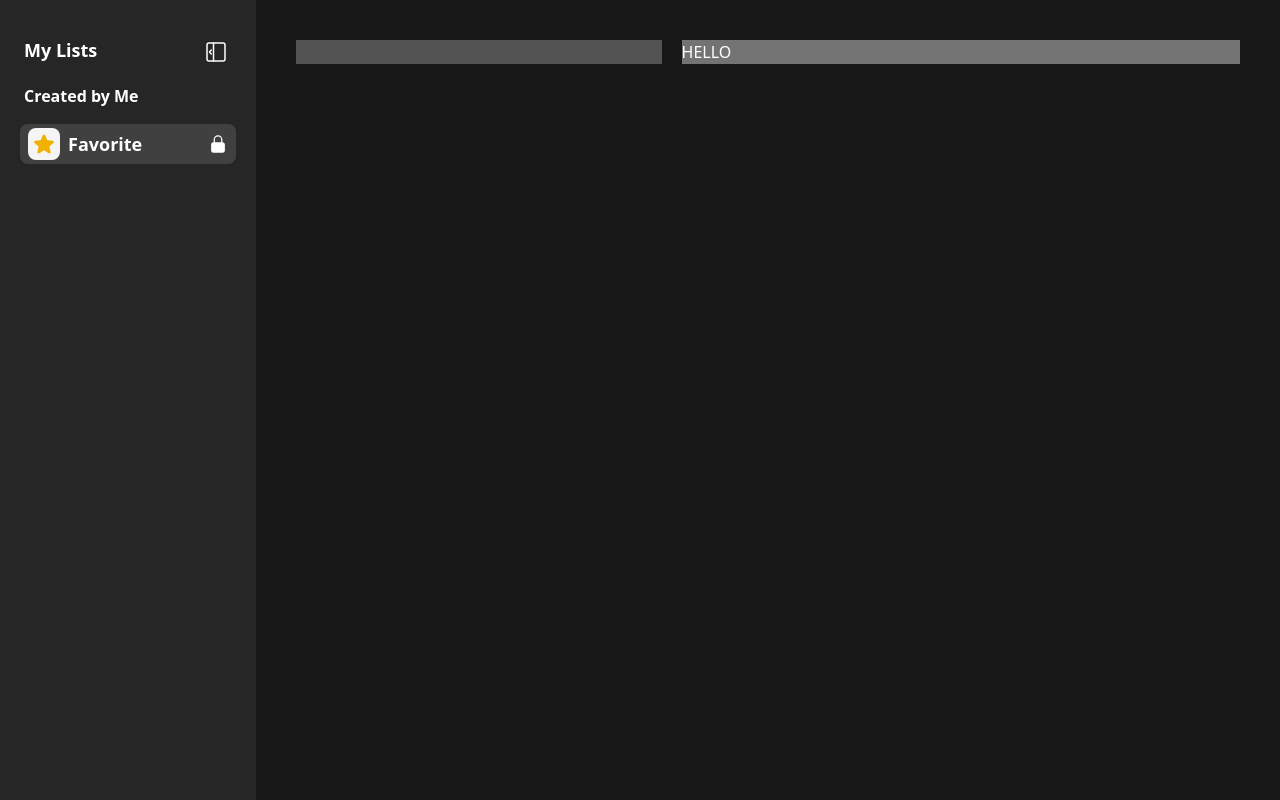
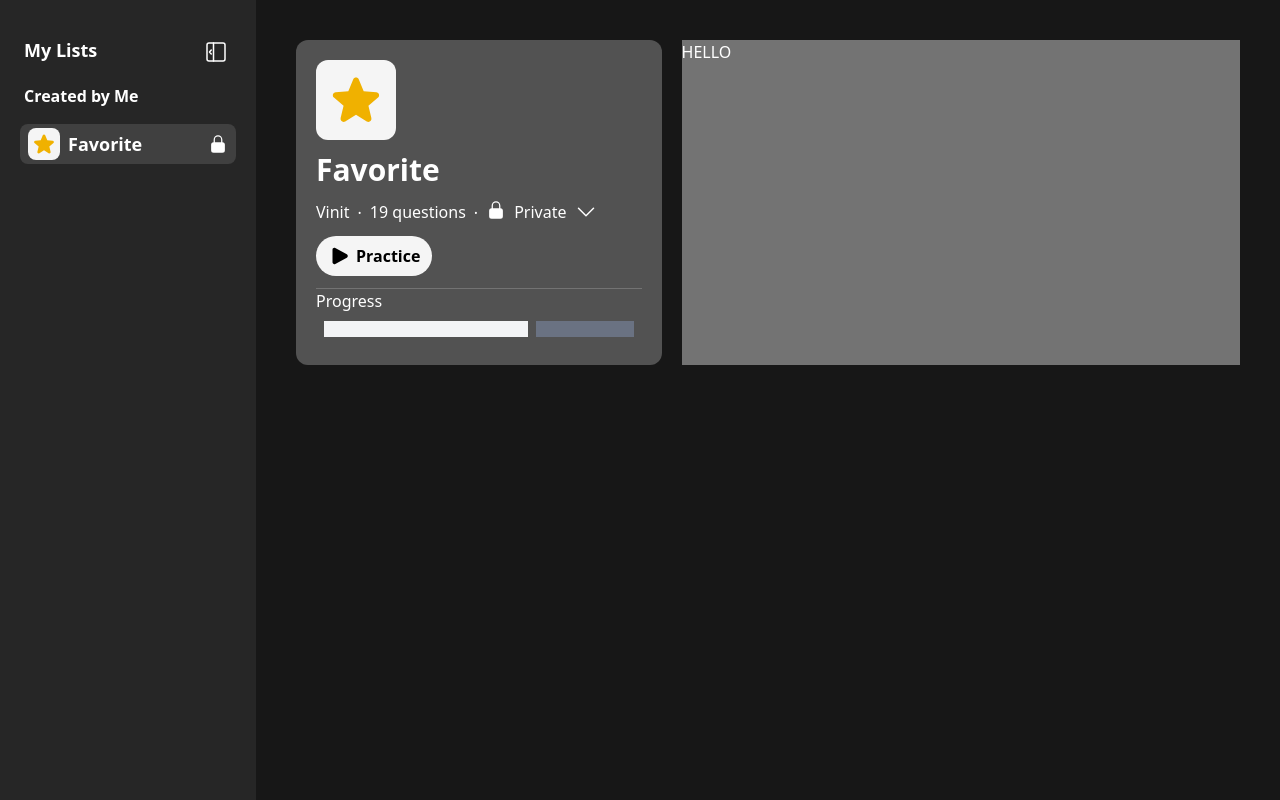
Before and after one commit to Vinit-M420/100xWebDev-prep, a React (Vite) app in the folder tailwind_week13/leetcode_assignment/: page / in a window 1280 px wide. Built offline with nearby package versions, Linux system fonts and the light colour scheme.

Commit message:
Top left content looks good

```diff
--- a/tailwind_week13/leetcode_assignment/src/components/Main.jsx
+++ b/tailwind_week13/leetcode_assignment/src/components/Main.jsx
@@ -1,15 +1,56 @@
 import { useState } from "react"
-
+import { Star } from "../icons/star";
+import { Lock } from "../icons/lock";
+import { DownArrow } from "../icons/DownArrow";
+import { PlayBtn } from "../icons/play";
 
 export const Main = () => {
     const [toggleSidebar, setToggleSidebar] = useState(true);
 
     return (
-        <div className="w-full bg-neutral-900 text-white">
+        <div className="w-full bg-neutral-900 text-white ">
             <div className="grid grid-cols-5 gap-5 m-10">
-                <div className="col-span-2 bg-neutral-600">
 
+                <div className="col-span-2 bg-neutral-600 p-5 rounded-xl">
+                    <div className="flex flex-col gap-3 border-b border-neutral-500">
+
+                        <div className="rounded-lg">
+                            <Star width={80} height={80} className= 'fill-yellow-500 bg-star-100 rounded-xl p-3' />
+                        </div>
+                        <div>
+                            <h1 className="text-3xl font-semibold">Favorite</h1>
+                        </div>
+                        <div className="flex gap-2">
+                            <h2>Vinit</h2>
+                            <div className="-translate-y-1">.</div>
+                            <h2>19 questions</h2>
+                            <div className="-translate-y-1">.</div>
+                            <Lock />
+                            <h2>Private</h2>
+                            <DownArrow />
+                        </div>
+                        <div className="flex gap-3">
+                            <div className="flex gap-1 rounded-3xl bg-star-100 text-black px-3 py-2 cursor-pointer">
+                                <div className="flex items-center"><PlayBtn /></div>
+
+                                <h2 className="font-semibold text-md">Practice</h2>
+                            </div>
+                        </div>
+                        <div></div>
+                    </div>
+                    <div className="">
+                        <h3>Progress</h3>
+                        <div className="grid grid-cols-3 gap-2 p-2">
+                            <div className="col-span-2 p-2 bg-gray-100">
+
+                            </div>
+                            <div className="col-span-1 p-2 bg-gray-500">
+
+                            </div>
+                        </div>
+                    </div>
                 </div>
+
                 <div className="col-span-3 bg-neutral-500">
                     <h1>HELLO</h1>
                 </div>
--- /dev/null
+++ b/tailwind_week13/leetcode_assignment/src/icons/DownArrow.jsx
@@ -0,0 +1,9 @@
+
+export const DownArrow = () => {
+    return (
+    <svg xmlns="http://www.w3.org/2000/svg" viewBox="0 0 24 24" fill="currentColor"
+      class="lg:size-6 size-4 cursor-pointer">
+  <path fill-rule="evenodd" d="M12.53 16.28a.75.75 0 0 1-1.06 0l-7.5-7.5a.75.75 0 0 1 1.06-1.06L12 14.69l6.97-6.97a.75.75 0 1 1 1.06 1.06l-7.5 7.5Z" clip-rule="evenodd" />
+</svg>
+    )
+}
--- /dev/null
+++ b/tailwind_week13/leetcode_assignment/src/icons/git.jsx
@@ -0,0 +1,16 @@
+
+export const Git = () => {
+    return (
+        <svg width="24px" height="24px" viewBox="0 0 24 24" stroke-width="1.5" fill="none"
+        xmlns="http://www.w3.org/2000/svg"
+        color="#000000">
+
+        <path d="M17 7C18.1046 7 19 6.10457 19 5C19 3.89543 18.1046 3 17 3C15.8954 3 15 3.89543 15 5C15 6.10457 15.8954 7 17 7Z"
+        stroke="#000000" stroke-width="1.5" stroke-linecap="round" stroke-linejoin="round" ></path>
+
+        <path d="M7 7C8.10457 7 9 6.10457 9 5C9 3.89543 8.10457 3 7 3C5.89543 3 5 3.89543 5 5C5 6.10457 5.89543 7 7 7Z"
+        stroke="#000000" stroke-width="1.5" stroke-linecap="round" stroke-linejoin="round"></path>
+
+        <path d="M7 21C8.10457 21 9 20.1046 9 19C9 17.8954 8.10457 17 7 17C5.89543 17 5 17.8954 5 19C5 20.1046 5.89543 21 7 21Z" stroke="#000000" stroke-width="1.5" stroke-linecap="round" stroke-linejoin="round" data-darkreader-inline-stroke="" style="--darkreader-inline-stroke: #000000;"></path><path d="M7 7V17" stroke="#000000" stroke-width="1.5" stroke-linecap="round" stroke-linejoin="round" data-darkreader-inline-stroke="" style="--darkreader-inline-stroke: #000000;"></path><path d="M17 7V8C17 10.5 15 11 15 11L9 13C9 13 7 13.5 7 16V17" stroke="#000000" stroke-width="1.5" stroke-linecap="round" stroke-linejoin="round" data-darkreader-inline-stroke="" style="--darkreader-inline-stroke: #000000;"></path></svg>
+    )
+}
--- /dev/null
+++ b/tailwind_week13/leetcode_assignment/src/icons/play.jsx
@@ -0,0 +1,8 @@
+
+
+export const PlayBtn = () => {
+
+    return <svg xmlns="http://www.w3.org/2000/svg" viewBox="0 0 24 24" fill="currentColor" class="size-6">
+    <path fill-rule="evenodd" d="M4.5 5.653c0-1.427 1.529-2.33 2.779-1.643l11.54 6.347c1.295.712 1.295 2.573 0 3.286L7.28 19.99c-1.25.687-2.779-.217-2.779-1.643V5.653Z" clip-rule="evenodd" />
+    </svg>
+}
--- a/tailwind_week13/leetcode_assignment/src/icons/star.jsx
+++ b/tailwind_week13/leetcode_assignment/src/icons/star.jsx
@@ -1,8 +1,10 @@
 
-export const Star = ({ className = 'fill-yellow-500' }) => {
+export const Star = ({ width= 24, height=24, className = 'fill-yellow-500' }) => {
     return (
-        <svg xmlns="http://www.w3.org/2000/svg" viewBox="0 0 24 24" className={`size-6 ${className}`}>
-            <path fillRule="evenodd" d="M10.788 3.21c.448-1.077 1.976-1.077 2.424 0l2.082 5.006 5.404.434c1.164.093 1.636 1.545.749 2.305l-4.117 3.527 1.257 5.273c.271 1.136-.964 2.033-1.96 1.425L12 18.354 7.373 21.18c-.996.608-2.231-.29-1.96-1.425l1.257-5.273-4.117-3.527c-.887-.76-.415-2.212.749-2.305l5.404-.434 2.082-5.005Z" clipRule="evenodd" />
+        <svg xmlns="http://www.w3.org/2000/svg" viewBox="0 0 24 24" className={`${className}`}
+            width={width} height={height} >
+
+        <path fillRule="evenodd" d="M10.788 3.21c.448-1.077 1.976-1.077 2.424 0l2.082 5.006 5.404.434c1.164.093 1.636 1.545.749 2.305l-4.117 3.527 1.257 5.273c.271 1.136-.964 2.033-1.96 1.425L12 18.354 7.373 21.18c-.996.608-2.231-.29-1.96-1.425l1.257-5.273-4.117-3.527c-.887-.76-.415-2.212.749-2.305l5.404-.434 2.082-5.005Z" clipRule="evenodd" />
         </svg>
     );
 }
```
